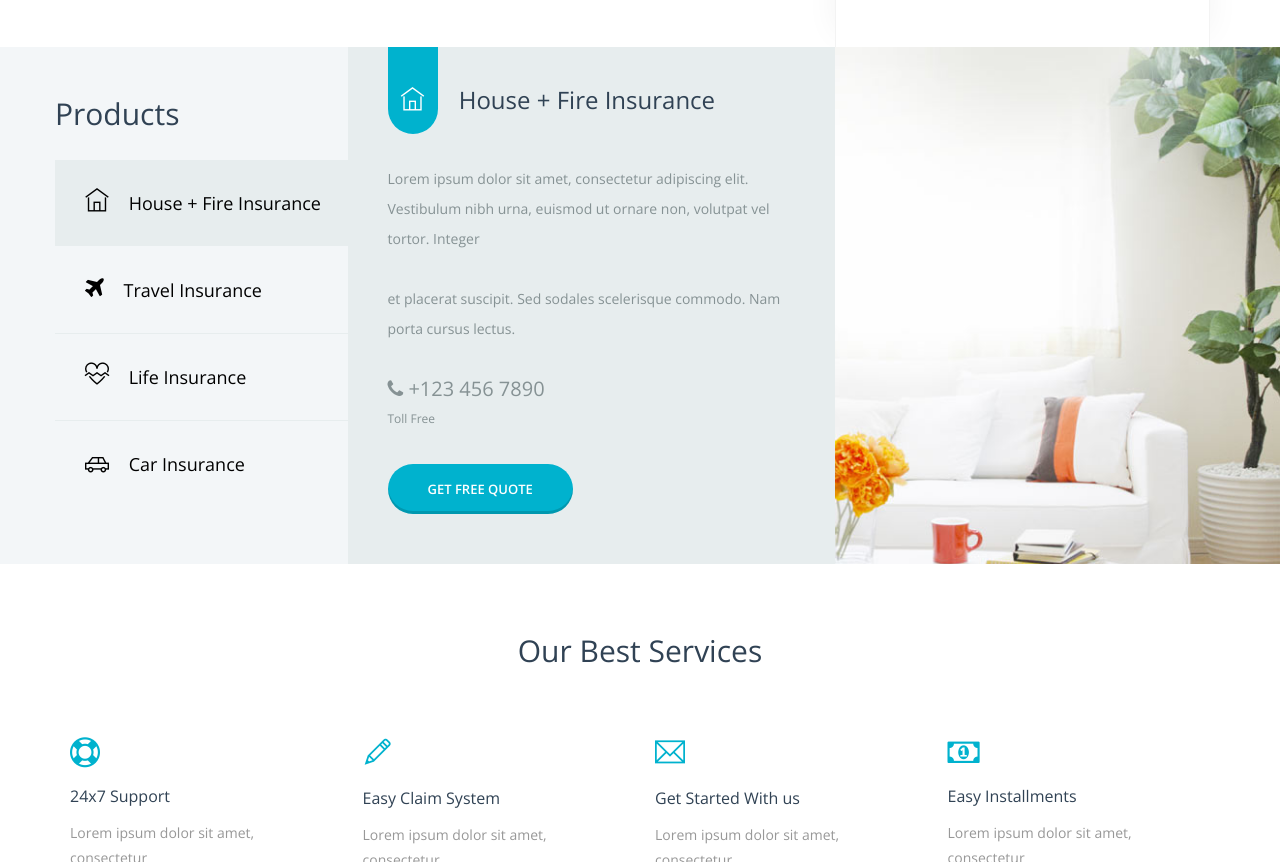
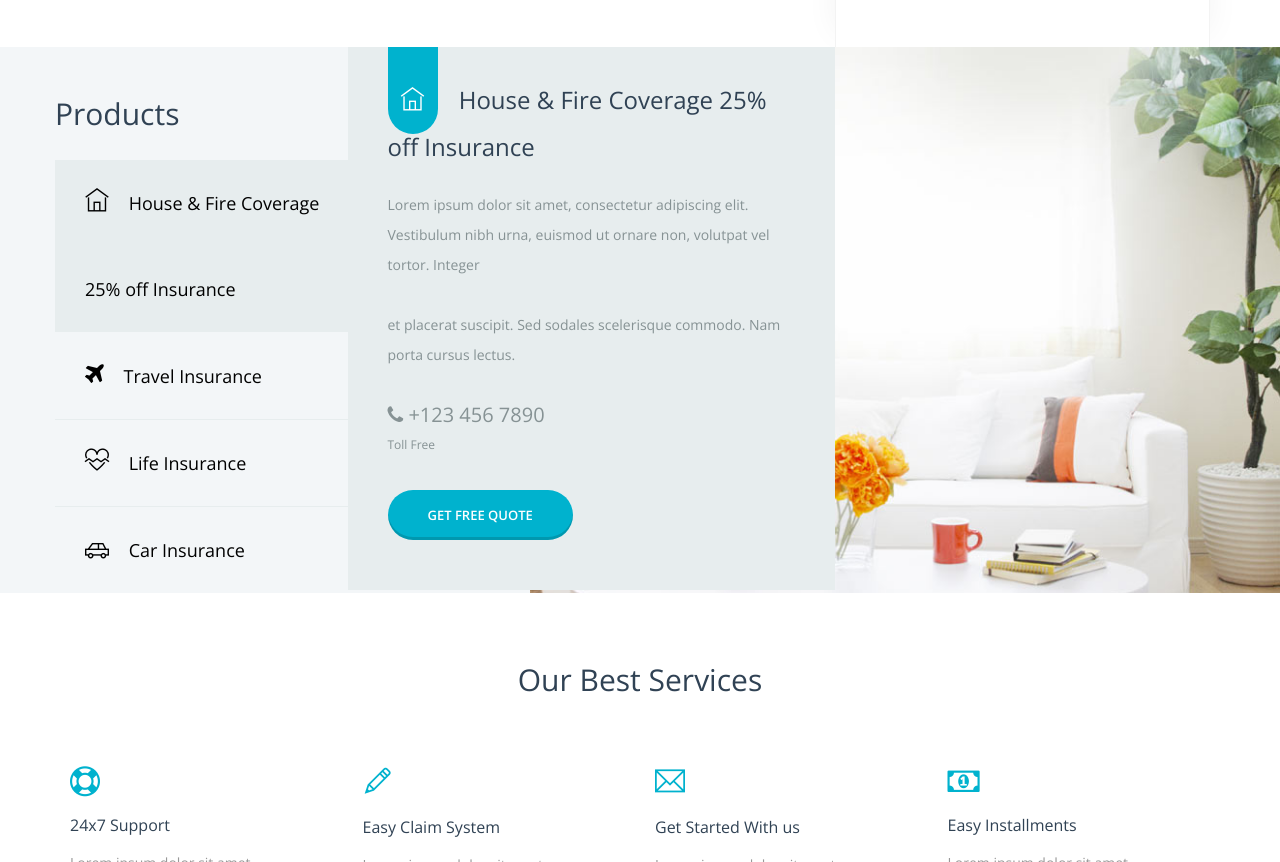
Before and after one commit to chiays/Project1, a plain HTML site: page index.html in a window 1280 px wide. Shown: the part 1171-2033 px from the top of the page. Drawn offline with nearby package versions, Linux system fonts and the light colour scheme; files that its build step writes are made by us from their sources.

Commit message:
Update index.html

```diff
--- a/index.html
+++ b/index.html
@@ -180,7 +180,7 @@
                     <div id="parentVerticalTab">
                         <h2>Products</h2>
                         <ul class="resp-tabs-list hor_1 col-sm-3 col-md-3 col-lg-3">
-                            <li><i class="ti-home"></i> House + Fire Insurance</li>
+                            <li><i class="ti-home"></i> House & Fire Coverage 25% off Insurance</li>
                             <li><i class="fa fa-plane"></i> Travel Insurance</li>
                             <li><i class="ti-heart-broken"></i> Life Insurance</li>
                             <li><i class="ti-car"></i> Car Insurance</li>
@@ -190,7 +190,7 @@
                                 <div class="prod-tab-content">
                                     <h4>
                                         <span class="prod-cion"><i class="ti-home"></i></span>
-                                        House + Fire Insurance
+                                        House & Fire Coverage 25% off Insurance
                                     </h4>
                                     <p>Lorem ipsum dolor sit amet, consectetur adipiscing elit. Vestibulum nibh urna, euismod ut ornare non, volutpat vel tortor. Integer</p>
                                     <p>et placerat suscipit. Sed sodales scelerisque commodo. Nam porta cursus lectus. </p>
```
